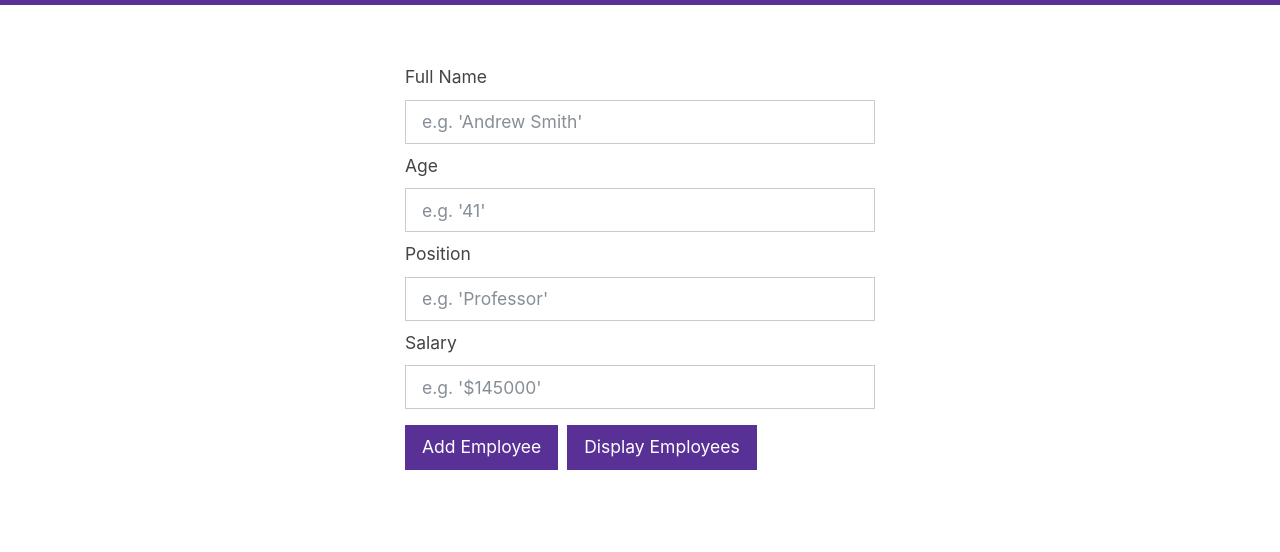
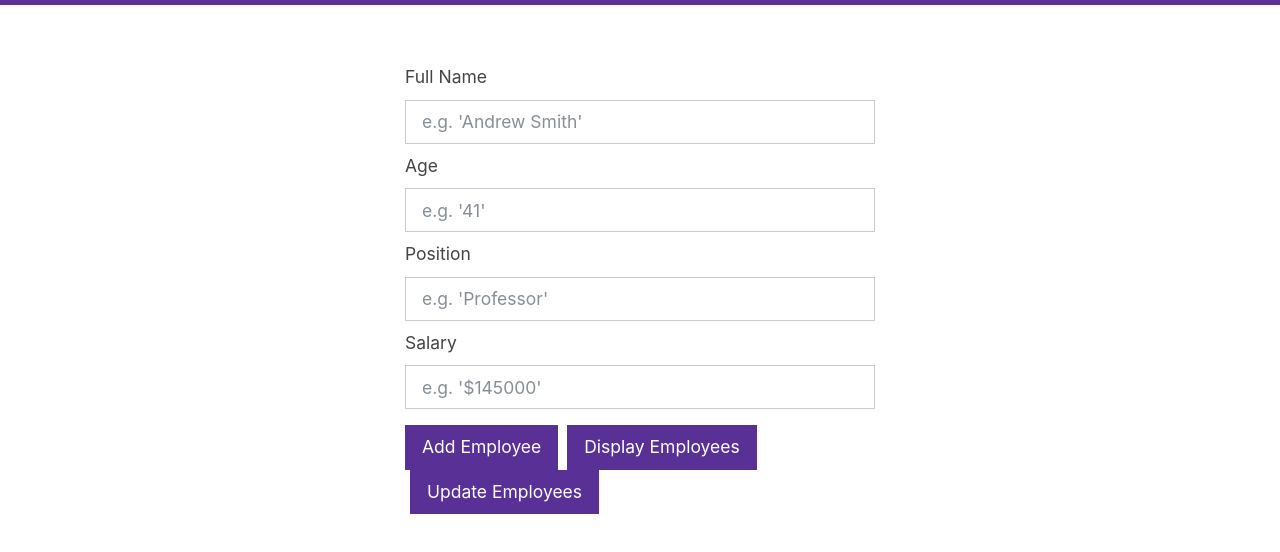
Before and after one commit to fiosman/employeedb-jsonserver, a website built with webpack: page src/index.html in a window 1280 px wide. Shown: the part 70-622 px from the top of the page. Built offline with nearby package versions, Linux system fonts and the light colour scheme.

Commit message:
added button for updating employee records

```diff
--- a/src/index.html
+++ b/src/index.html
@@ -32,6 +32,7 @@
             <button type="submit" class="btn btn-primary btn-lg submit postBtn">Add Employee</button>
             <button class="btn btn-primary btn-lg submit completeEdit">Complete Edit</button>
             <button class="btn btn-primary btn-lg submit displayBtn">Display Employees</button>
+            <button class="btn btn-primary btn-lg submit displayBtn">Update Employees</button>
             <div class="alert">
             </div>
         </div>
```
